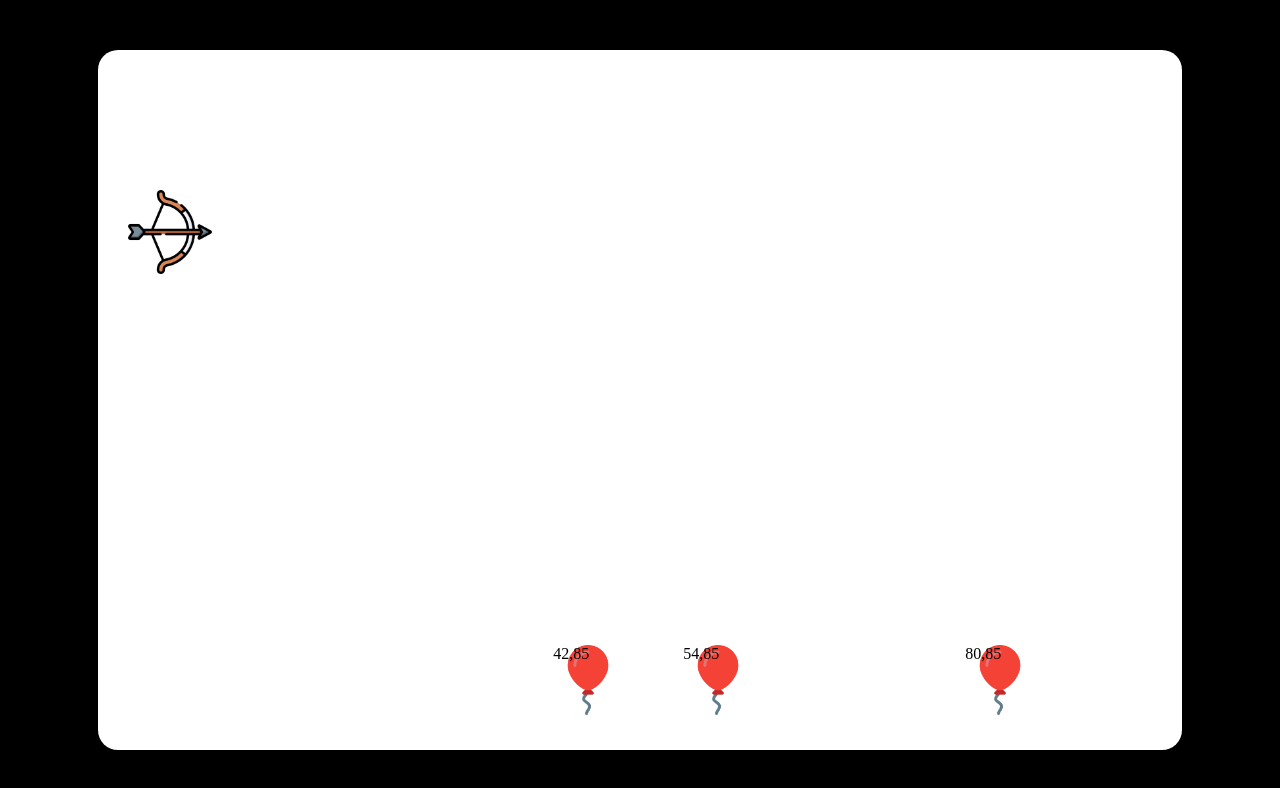
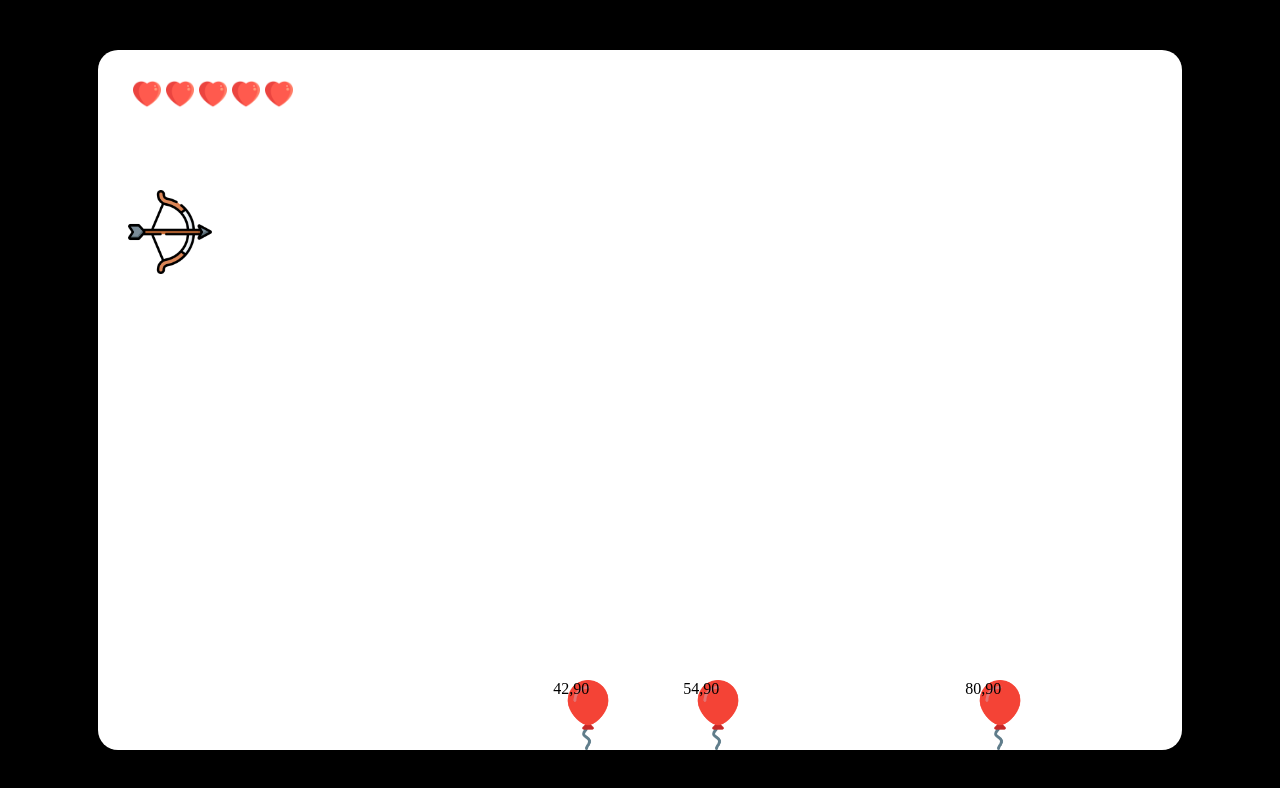
Before and after one commit to NishantTheProgrammer/bow-n-arrow, a Vue app: page / in a window 1280 px wide. Shown: the top 788 px of the page. Built offline with nearby package versions, Linux system fonts and the light colour scheme.

Commit message:
added life

```diff
--- a/src/App.vue
+++ b/src/App.vue
@@ -1,5 +1,7 @@
 <template>
   <div class="playground">
+    <!-- <p>{{  balloons  }}</p> -->
+    <LifesComponent :life="life"></LifesComponent>
     <ArcheryComponent :archeryPosition="archeryPosition"></ArcheryComponent>
     <BalloonComponent v-for="(balloon, index) in balloons" :key="index" :x="balloon.x" :y="balloon.y"></BalloonComponent>
   </div>
@@ -8,17 +10,20 @@
 <script>
 import BalloonComponent from './components/BalloonComponent.vue'
 import ArcheryComponent from './components/ArcheryComponent.vue'
+import LifesComponent from './components/LifesComponent.vue'
 
 export default {
   name: 'App',
   components: {
     BalloonComponent,
-    ArcheryComponent
+    ArcheryComponent,
+    LifesComponent
   },
   data() {
     return {
       x: 10,
       y: 10,
+      life: 5,
       archeryPosition: 20,
       balloons: []
     }
@@ -31,9 +36,19 @@ export default {
     });
 
     setInterval(() => {
-      const newBallon = { x: this.randomNumber(20, 95), y: 85 };
+      const newBallon = { x: this.randomNumber(20, 95), y: 90 };
       this.balloons.push(newBallon);
-    }, 3000)
+    }, 3000);
+
+    const FPS = 1;
+
+    setInterval(() => {
+      // this.updateBallonPositon();
+      if(this.life == 0) {
+        alert('Game over');
+        location.reload();
+      }
+    }, 1000 / FPS);
   },
   methods: {
     increseByTen() {
@@ -47,6 +62,14 @@ export default {
         case 'ArrowDown': this.archeryPosition += 10; break;
         case 'ArrowUp': this.archeryPosition -= 10; break;
       }
+    },
+    updateBallonPositon() {
+      this.balloons.forEach(balloon => {
+        balloon.y -= 10;
+        if(balloon.y == 0) {
+          this.life--;
+        }
+      })
     }
   }
 }
--- a/src/components/BalloonComponent.vue
+++ b/src/components/BalloonComponent.vue
@@ -20,6 +20,6 @@ export default {
 .balloon {
     height: 10%;
     position: absolute;
-    transition: all .2s;
+    transition: all 1s;
 }
 </style>
--- /dev/null
+++ b/src/components/LifesComponent.vue
@@ -0,0 +1,30 @@
+<template>
+    <div class="lifes">
+        <img v-for="index in life" :key="index" src="../assets/heart.png">
+        <img v-for="index in total - life" :key="index" src="../assets/heart-dead.png">
+    </div>
+</template>
+
+<script>
+export default {
+  props: ['life'],
+  data() {
+    return {
+        total: 5
+    }
+  }
+}
+</script>
+
+
+<style>
+.lifes {
+    position: absolute;
+    transition: all .2s;
+    height: 4%;
+}
+.lifes img {
+    height: 100%;
+    margin-left: 5px;
+}
+</style>
```
Also changed, not shown: src/assets/heart-dead.png (added), src/assets/heart.png (added).
